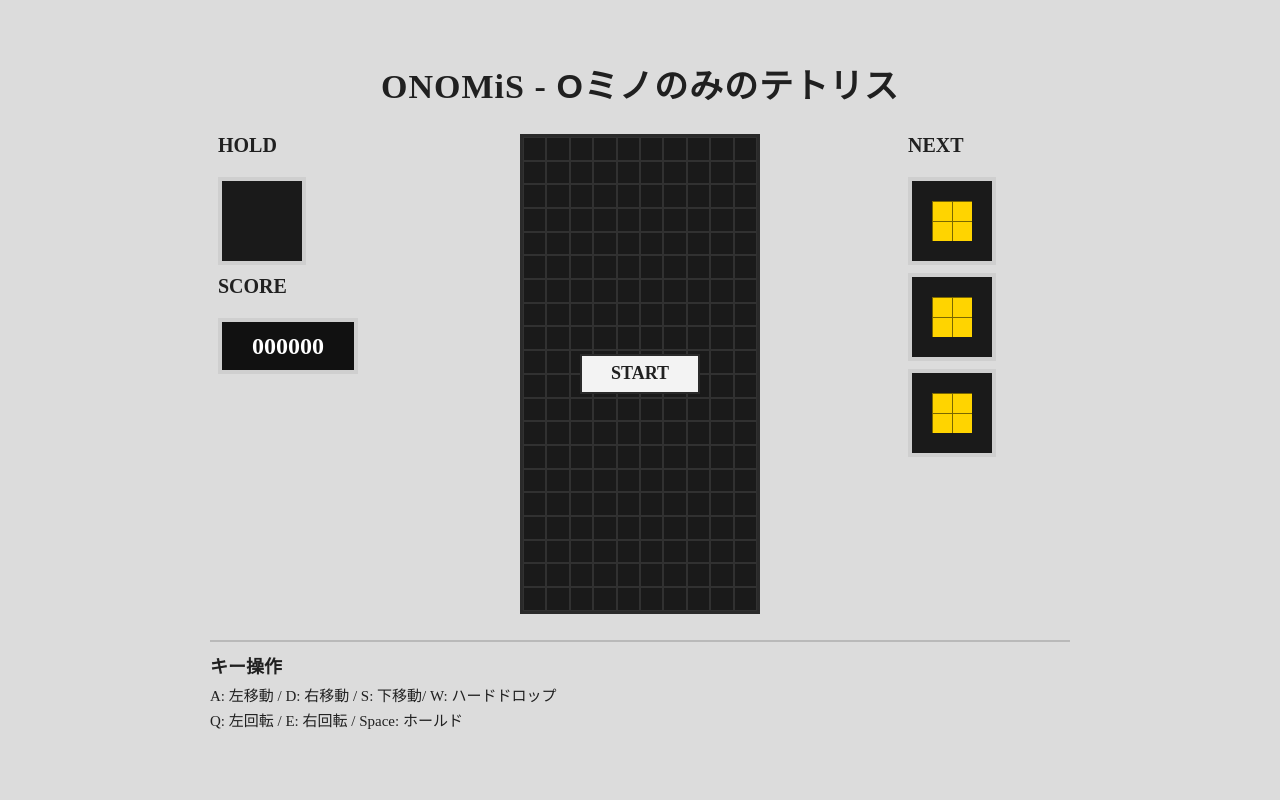
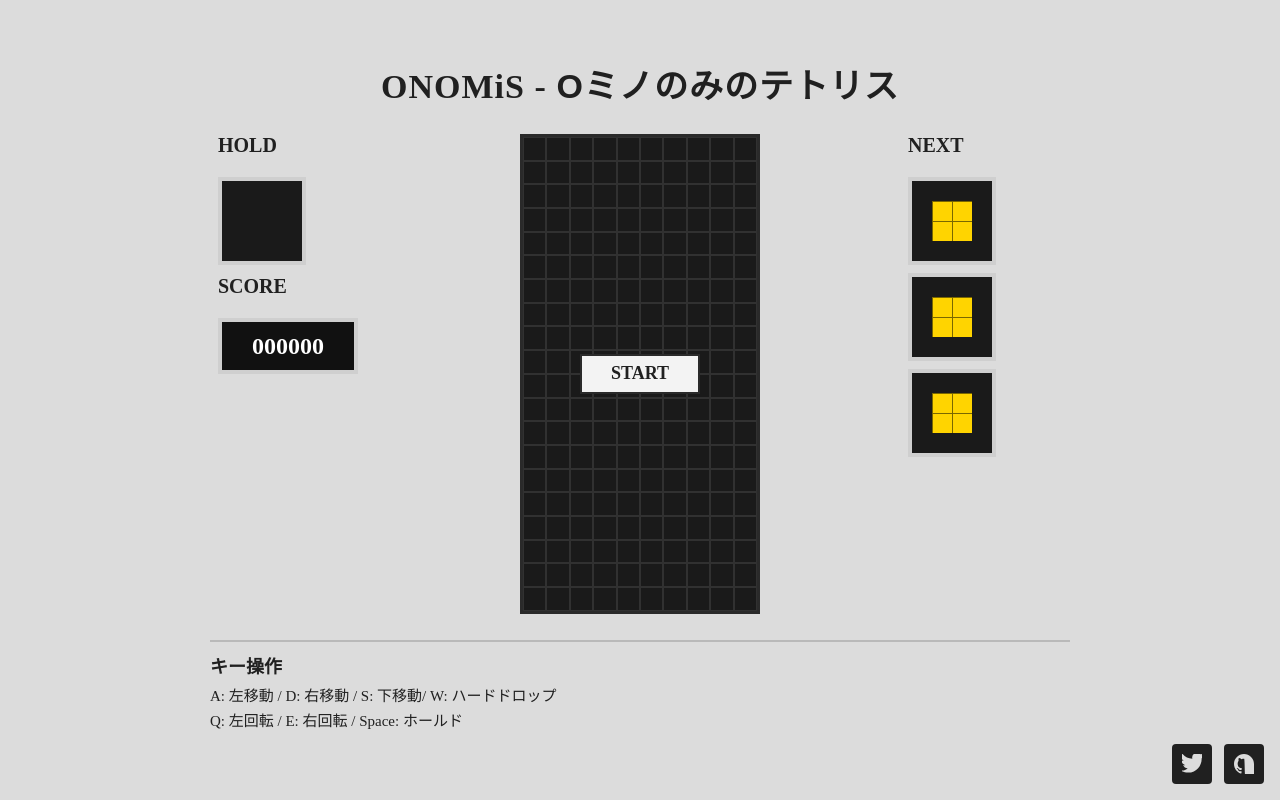
Before and after one commit to ikawamuk/Onomis, a plain HTML site: page index.html in a window 1280 px wide. Drawn offline with Linux system fonts and the light colour scheme.

Commit message:
Add social links (Twitter and GitHub) in footer

```diff
--- a/index.html
+++ b/index.html
@@ -44,6 +44,14 @@
         <p>Q: 左回転 / E: 右回転 / Space: ホールド</p>
       </section>
     </div>
+    <footer class="social-links">
+      <a href="https://x.com/itsuka2524" target="_blank" rel="noopener noreferrer" aria-label="Twitter">
+        <svg viewBox="0 0 24 24" xmlns="http://www.w3.org/2000/svg"><path d="M23.953 4.57a10 10 0 002.856-3.256c-1.044.464-2.16.784-3.332.868a5.823 5.823 0 002.552-3.21c-1.12.664-2.36 1.144-3.688 1.404a5.822 5.822 0 00-9.928 5.32 16.525 16.525 0 01-12.04-6.08c-.63 1.08-.96 2.328-.96 3.664 0 2.048 1.04 3.856 2.612 4.912-.976-.032-1.896-.3-2.688-.744v.072c0 2.82 2.002 5.174 4.668 5.71-.488.132-.996.2-1.524.2-.372 0-.736-.036-1.088-.1.736 2.3 2.892 3.984 5.44 4.032-1.984 1.556-4.484 2.48-7.2 2.48-.468 0-.932-.032-1.388-.1 2.568 1.648 5.616 2.6 8.88 2.6 10.656 0 16.468-8.84 16.468-16.468 0-.252-.008-.5-.024-.748 1.132-.82 2.112-1.844 2.888-3.016z"/></svg>
+      </a>
+      <a href="https://github.com/ikawamuk/Onomis" target="_blank" rel="noopener noreferrer" aria-label="GitHub">
+        <svg viewBox="0 0 24 24" xmlns="http://www.w3.org/2000/svg"><path d="M12 0C5.37 0 0 5.37 0 12c0 5.31 3.435 9.795 8.205 11.385.6.105.825-.255.825-.57 0-.285-.015-1.23-.015-2.235-3.015.555-3.795-.735-4.035-1.41-.135-.345-.72-1.41-1.23-1.695-.42-.225-1.02-.78-.015-.795.945-.015 1.62.87 1.845 1.23 1.08 1.815 2.805 1.305 3.495.99.105-.78.42-1.305.765-1.605-2.67-.3-5.46-1.335-5.46-5.925 0-1.305.465-2.385 1.23-3.225-.12-.3-.54-1.53.12-3.18 0 0 1.005-.315 3.3 1.23.96-.27 1.98-.405 3-.405s2.04.135 3 405c2.295-1.56 3.3-1.23 3.3-1.23.66 1.65.24 2.88.12 3.18.765.84 1.23 1.905 1.23 3.225 0 4.605-2.805 5.625-5.475 5.925.435.375.81 1.095.81 2.22 0 1.605-.015 2.895-.015 3.3 0 .315.225.69.825.57A12.002 12.002 0 0024 12c0-6.63-5.37-12-12-12z"/></svg>
+      </a>
+    </footer>
     <script type="module" src="main.js"></script>
   </body>
 </html>
--- a/style.css
+++ b/style.css
@@ -164,3 +164,35 @@ h2 {
   margin: 4px 0;
   font-size: 15px;
 }
+
+.social-links {
+  position: fixed;
+  bottom: 16px;
+  right: 16px;
+  display: flex;
+  gap: 12px;
+  z-index: 10;
+}
+
+.social-links a {
+  display: flex;
+  align-items: center;
+  justify-content: center;
+  width: 40px;
+  height: 40px;
+  border-radius: 4px;
+  background: var(--ink);
+  color: var(--bg);
+  text-decoration: none;
+  transition: background 0.2s;
+}
+
+.social-links a:hover {
+  background: #4a4a4a;
+}
+
+.social-links svg {
+  width: 20px;
+  height: 20px;
+  fill: currentColor;
+}
```
